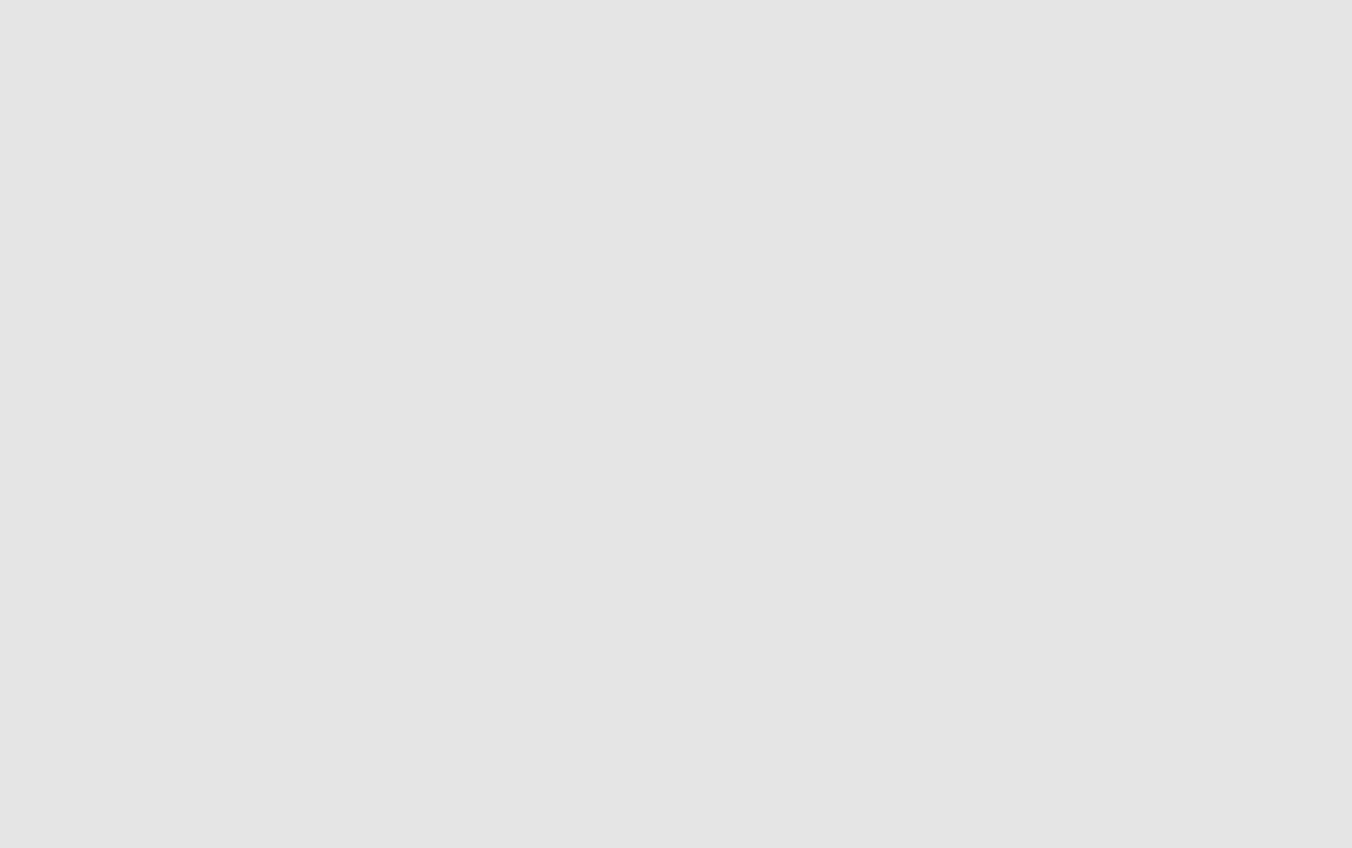
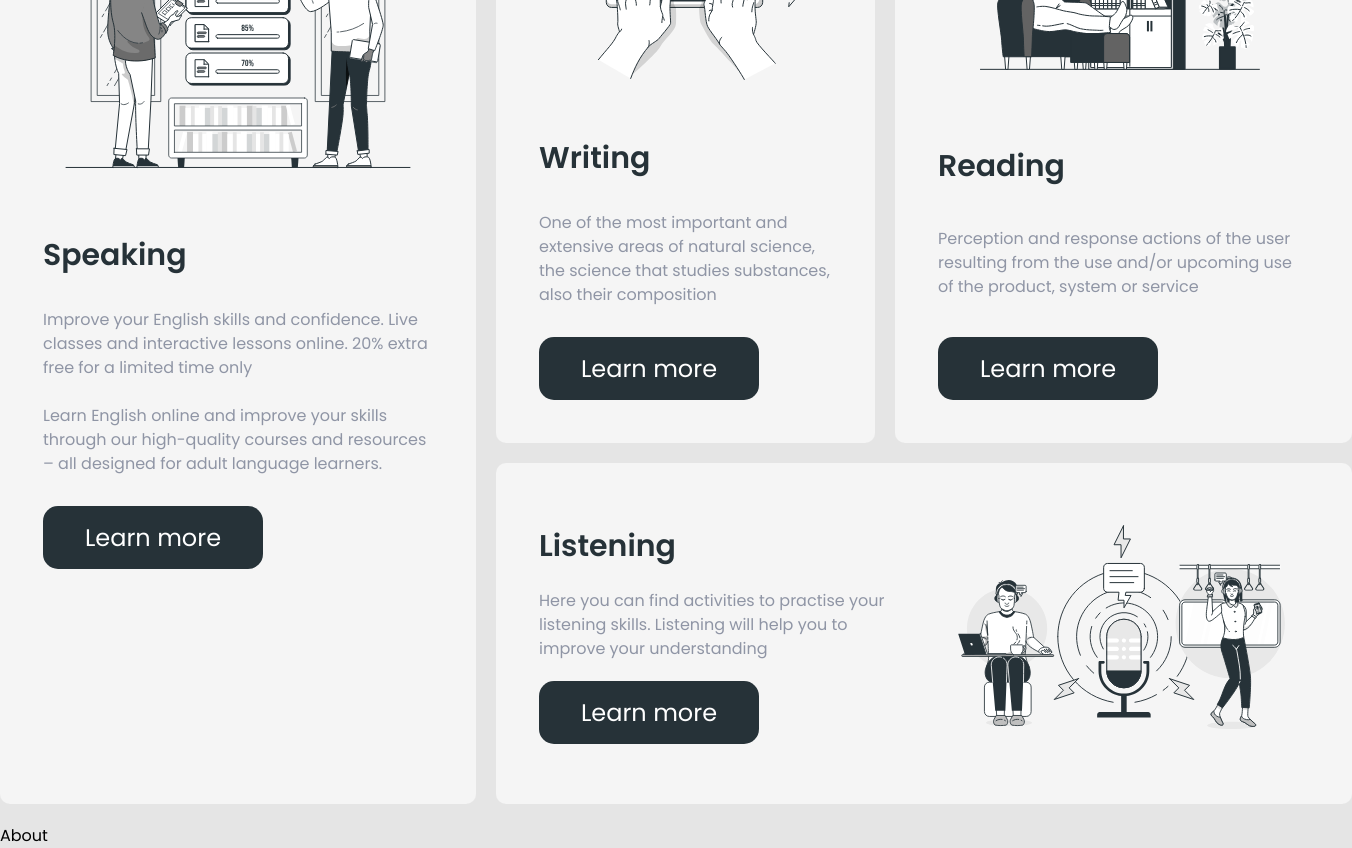
Before and after one commit to KiriLL4101/britlex, a React (Vite) app: page / in a window 1280 px wide. Shown: the part 1320-2168 px from the top of the page, 1352 px wide, since content can reach past the window. Before the commit the page ends 838 px from the top, so only its background shows below. Built offline with nearby package versions, Linux system fonts and the light colour scheme.

Commit message:
add block Skills

```diff
--- a/src/App.tsx
+++ b/src/App.tsx
@@ -5,6 +5,8 @@ import { ReactComponent as LogoSvg } from './assets/main-logo.svg'
 import { ReactComponent as MainSvg } from './assets/main.svg'
 
 import styles from './app.module.css'
+import { Skills } from './component/Skills/Skills'
+import { About } from './component/About/About'
 
 function App() {
   return (
@@ -27,10 +29,16 @@ function App() {
               With our teachers who write a program for each student, you will be able to make your
               first sketch after the first lesson.
             </p>
-            <Button text="Get started" size='l' />
+            <Button text="Get started" size="m" />
           </div>
           <MainSvg />
         </section>
+      </div>
+      <div className={styles.container}>
+        <Skills />
+      </div>
+      <div className={styles.container}>
+        <About />
       </div>
     </>
   )
--- a/src/app.module.css
+++ b/src/app.module.css
@@ -18,6 +18,7 @@
   display: flex;
   align-items: center;
   justify-content: space-between;
+  margin-bottom: 100px;
 }
 
 .title {
--- /dev/null
+++ b/src/component/About/About.tsx
@@ -0,0 +1,6 @@
+
+import { ReactComponent as SpeakingSvg } from '../../assets/speaking.svg'
+
+export const About = () => {
+  return <div>About</div>
+}
--- a/src/component/Button/Button.module.css
+++ b/src/component/Button/Button.module.css
@@ -20,12 +20,12 @@
   border-radius: 5px;
 }
 
-.m {
+.s {
   width: 220px;
   font-size: 24px;
 }
 
-.l {
+.m {
   width: 420px;
   padding: 28px 0;
   font-size: 34px;
--- a/src/component/Button/Button.tsx
+++ b/src/component/Button/Button.tsx
@@ -5,10 +5,10 @@ import styles from './Button.module.css'
 
 interface ButtonProps {
   text: string
-  size?: 'm' | 'l'
+  size?: 's' | 'm'
   variant?: 'primary' | 'secondary'
 }
 
-export const Button: FC<ButtonProps> = ({ text, size = 'm', variant = 'primary' }) => {
+export const Button: FC<ButtonProps> = ({ text, size = 's', variant = 'primary' }) => {
   return <button className={cn(styles.button, styles[size], styles[variant])}>{text}</button>
 }
--- a/src/component/Menu/Menu.module.css
+++ b/src/component/Menu/Menu.module.css
@@ -1,7 +1,7 @@
 .menu {
   display: flex;
   align-items: center;
-  gap: 20px;
+  gap: 30px;
   color: #263238;
 
   font-weight: 500;
--- /dev/null
+++ b/src/component/Skills/Skills.module.css
@@ -0,0 +1,72 @@
+.root {
+  margin-bottom: 20px;
+}
+.skills {
+  display: grid;
+  grid-template-columns: repeat(3, 1fr);
+  grid-template-rows: repeat(2, auto);
+  grid-auto-rows: min-content;
+  grid-column-gap: 20px;
+  grid-row-gap: 20px;
+  min-height: 850px;
+}
+
+.card {
+  display: flex;
+  flex-direction: column;
+  gap: 30px;
+  padding: 43px;
+  background: #f5f5f5;
+  border-radius: 10px;
+}
+
+.speak {
+  grid-area: 1 / 1 / 3 / 2;
+}
+
+.write {
+  grid-area: 1 / 2 / 2 / 3;
+  justify-content: space-between;
+}
+
+.read {
+  grid-area: 1 / 3 / 2 / 4;
+  justify-content: space-between;
+}
+
+.listen {
+  grid-area: 2 / 2 / 3 / 4;
+
+  flex-direction: row-reverse;
+  align-items: center;
+}
+
+.listen > * {
+  flex: 1;
+}
+
+.title {
+  font-weight: 600;
+  font-size: 48px;
+  color: #000000;
+  text-align: center;
+  margin-bottom: 80px;
+}
+
+.subtitle {
+  font-weight: 600;
+  font-size: 30px;
+  color: #263238;
+}
+
+.description {
+  font-size: 16px;
+  line-height: 24px;
+  color: #8f95a5;
+}
+
+.block {
+  display: flex;
+  flex-direction: column;
+  gap: 20px;
+}
--- /dev/null
+++ b/src/component/Skills/Skills.tsx
@@ -0,0 +1,60 @@
+import cn from 'classnames'
+
+import { Button } from '../Button/Button'
+
+import { ReactComponent as SpeakingSvg } from '../../assets/speaking.svg'
+import { ReactComponent as WritingSvg } from '../../assets/writing.svg'
+import { ReactComponent as ReadingSvg } from '../../assets/reading.svg'
+import { ReactComponent as ListeningSvg } from '../../assets/listening.svg'
+
+import styles from './Skills.module.css'
+
+export const Skills = () => {
+  return (
+    <div className={styles.root}>
+      <h1 className={styles.title}>Skills</h1>
+      <div className={styles.skills}>
+        <div className={cn(styles.card, styles.speak)}>
+          <SpeakingSvg />
+          <h2 className={styles.subtitle}>Speaking</h2>
+          <p className={styles.description}>
+            Improve your English skills and confidence. Live classes and interactive lessons online.
+            20% extra free for a limited time only <br /> <br /> Learn English online and improve
+            your skills through our high-quality courses and resources – all designed for adult
+            language learners.
+          </p>
+          <Button text="Learn more" size="s" />
+        </div>
+        <div className={cn(styles.card, styles.write)}>
+          <WritingSvg />
+          <h2 className={styles.subtitle}>Writing</h2>
+          <p className={styles.description}>
+            One of the most important and extensive areas of natural science, the science that
+            studies substances, also their composition
+          </p>
+          <Button text="Learn more" size="s" />
+        </div>
+        <div className={cn(styles.card, styles.read)}>
+          <ReadingSvg />
+          <h2 className={styles.subtitle}>Reading</h2>
+          <p className={styles.description}>
+            Perception and response actions of the user resulting from the use and/or upcoming use
+            of the product, system or service
+          </p>
+          <Button text="Learn more" size="s" />
+        </div>
+        <div className={cn(styles.card, styles.listen)}>
+          <ListeningSvg />
+          <div className={styles.block}>
+            <h2 className={styles.subtitle}>Listening</h2>
+            <p className={styles.description}>
+              Here you can find activities to practise your listening skills. Listening will help
+              you to improve your understanding
+            </p>
+            <Button text="Learn more" size="s" />
+          </div>
+        </div>
+      </div>
+    </div>
+  )
+}
```
Also changed, not shown: src/assets/reading.svg, src/component/About/About.module.css (added).
